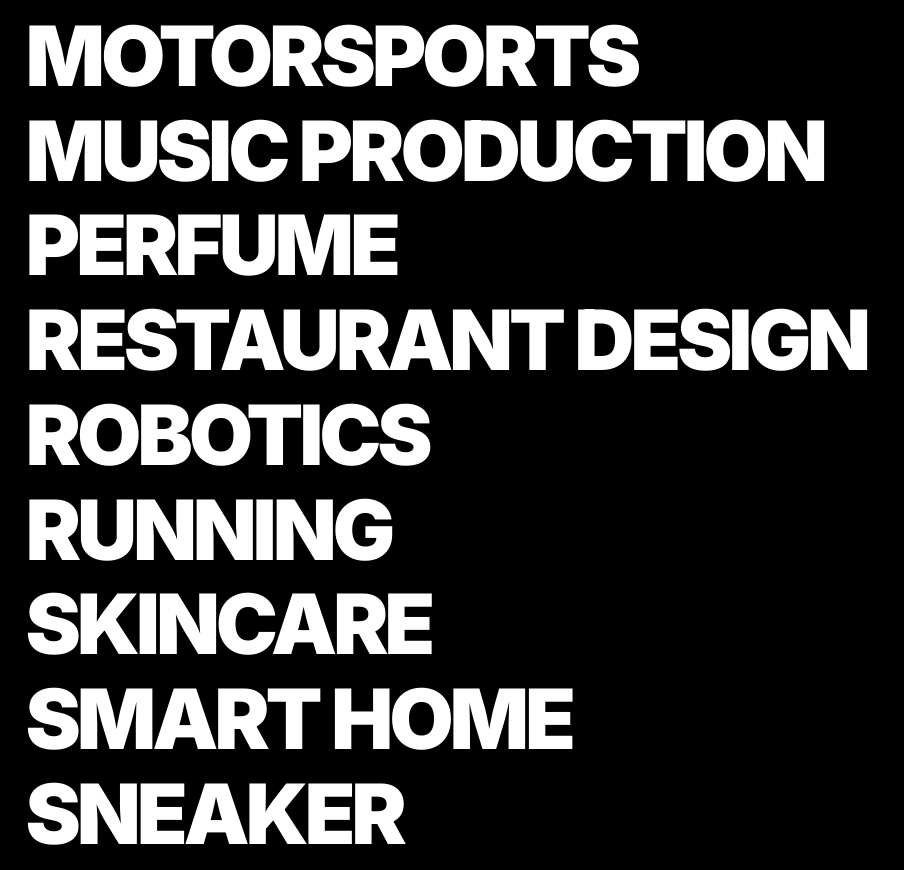
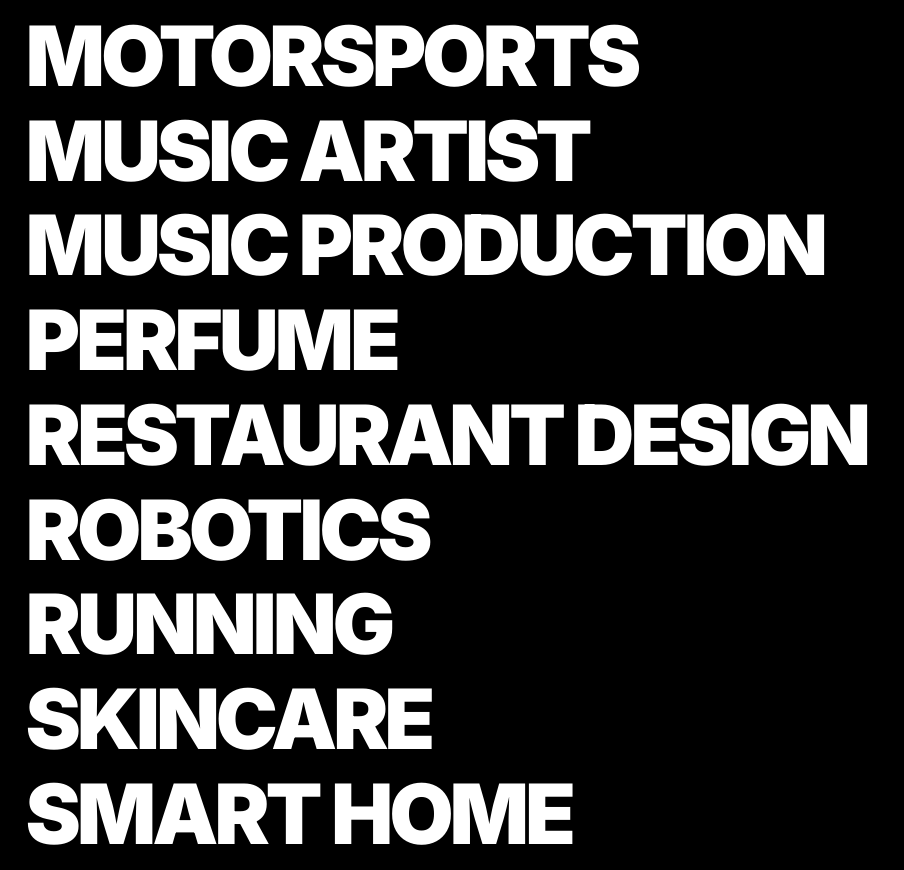
Before and after one commit to soxmfhvl123/CDJSTUDIO, a website built with Vite: page index.html in a window 1280 px wide. Shown: the part 3597-4467 px from the top of the page, without its empty margins (0-904 px from the left). Built offline with nearby package versions, Linux system fonts and the light colour scheme.

Commit message:
feat: add MUSIC ARTIST alphabetically to brand list

```diff
--- a/index.html
+++ b/index.html
@@ -204,6 +204,9 @@
       <div class="category-item-simple" data-target="MOTORSPORTS">
         <span class="category-name-simple">MOTORSPORTS</span>
       </div>
+      <div class="category-item-simple" data-target="MUSIC ARTIST">
+        <span class="category-name-simple">MUSIC ARTIST</span>
+      </div>
       <div class="category-item-simple" data-target="MUSIC PRODUCTION">
         <span class="category-name-simple">MUSIC PRODUCTION</span>
       </div>
```
